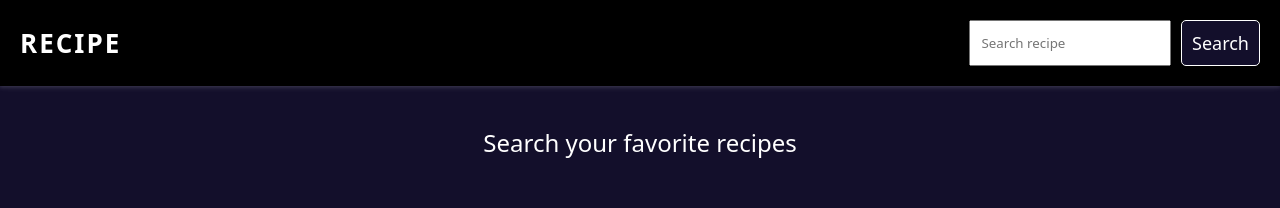
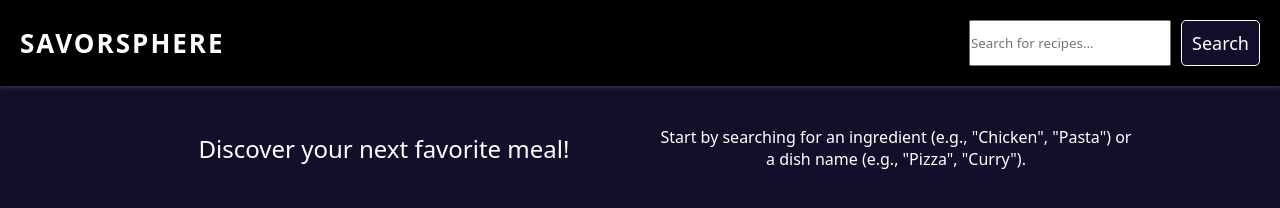
Before and after one commit to sameer7-web/Captain-Recipe-, a plain HTML site: page index.html in a window 1280 px wide. Drawn offline with Linux system fonts and the light colour scheme.

Commit message:
Update index.html

```diff
--- a/index.html
+++ b/index.html
@@ -3,37 +3,38 @@
 <head>
     <meta charset="UTF-8">
     <meta name="viewport" content="width=device-width, initial-scale=1.0">
-    <title>Recipe</title>
+    <title>SavorSphere Recipes</title>
     <link rel="stylesheet" href="style.css">
-    <link rel="stylesheet" href="https://cdnjs.cloudflare.com/ajax/libs/font-awesome/6.7.2/css/all.min.css" integrity="sha512-Evv84Mr4kqVGRNSgIGL/F/aIDqQb7xQ2vcrdIwxfjThSH8CSR7PBEakCr51Ck+w+/U6swU2Im1vVX0SVk9ABhg==" crossorigin="anonymous" referrerpolicy="no-referrer" />
+    <link rel="stylesheet" href="https://cdnjs.cloudflare.com/ajax/libs/font-awesome/6.5.2/css/all.min.css" integrity="sha512-SnH5WK+bZxgPHs44uWIX+LLJAJ9/2PkPKZ5QiAj6Ta86w+fsb2TkcmfRyVX3pBnMFcV7oQPJkl9QevSCWr3W6A==" crossorigin="anonymous" referrerpolicy="no-referrer" />
 </head>
 <body>
     <header>
         <nav>
-        <h1>
-            Recipe
-        </h1>
+            <h1>SavorSphere</h1>
             <form>
-        <input class="searchBox" type="text" placeholder="   Search recipe">
+                <input class="searchBox" type="text" placeholder="Search for recipes...">
                 <button class="searchBtn" type="submit">Search</button>
             </form>
         </nav>
     </header>
+
     <main>
         <section>
             <div class="recipe-container">
-                <h2>Search your favorite recipes</h2>
+                <h2>Discover your next favorite meal!</h2>
+                <p class="search-info">Start by searching for an ingredient (e.g., "Chicken", "Pasta") or a dish name (e.g., "Pizza", "Curry").</p>
                 </div>
+
             <div class="recipe-details">
-                <button type="button" class="recipe-close-btn">
+                <button type="button" class="recipe-close-btn" aria-label="Close Recipe Details">
                     <i class="fas fa-times"></i>
                 </button>
                 <div class="recipe-details-content">
-
                     </div>
             </div>
         </section>
     </main>
+
     <script src="script.js"></script>
 </body>
 </html>
```
Lines whose indentation alone changed are shown as unchanged.
